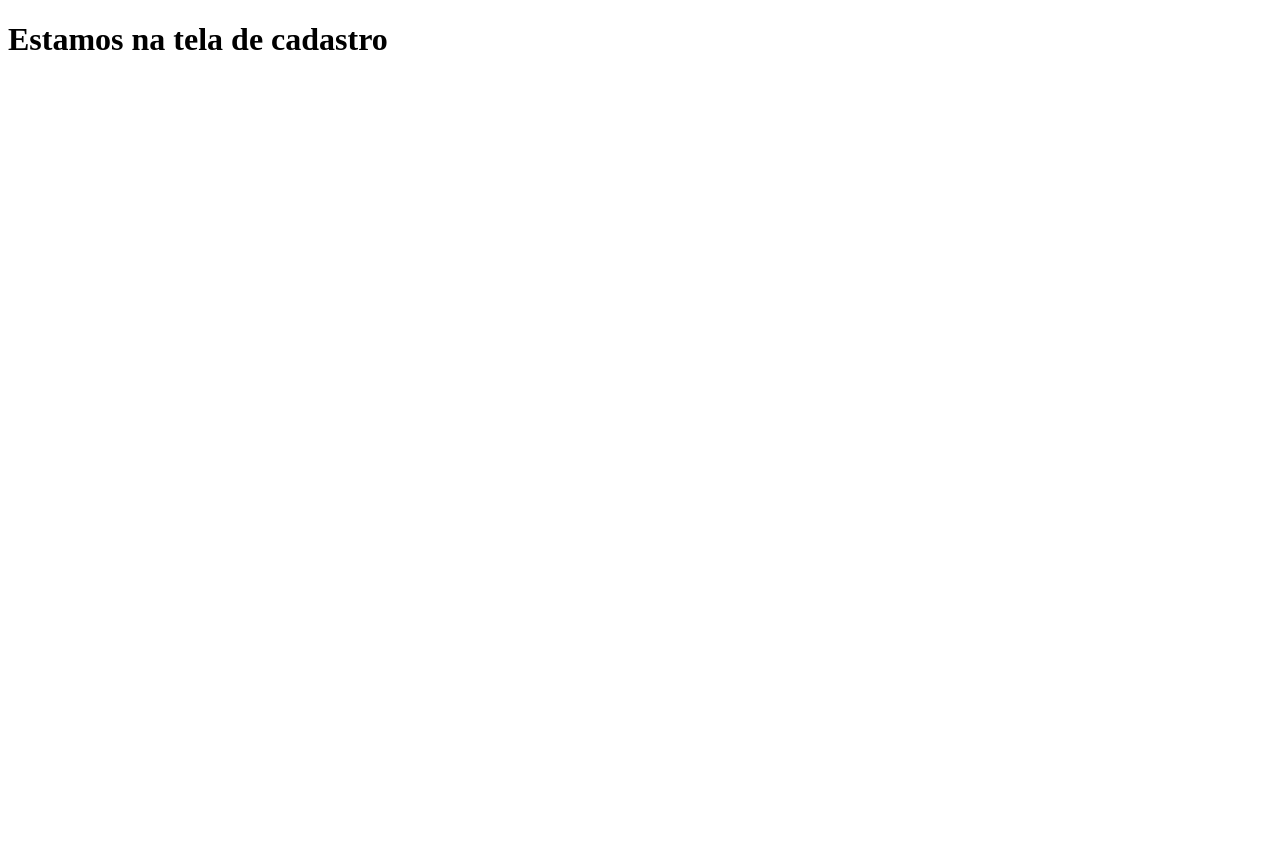
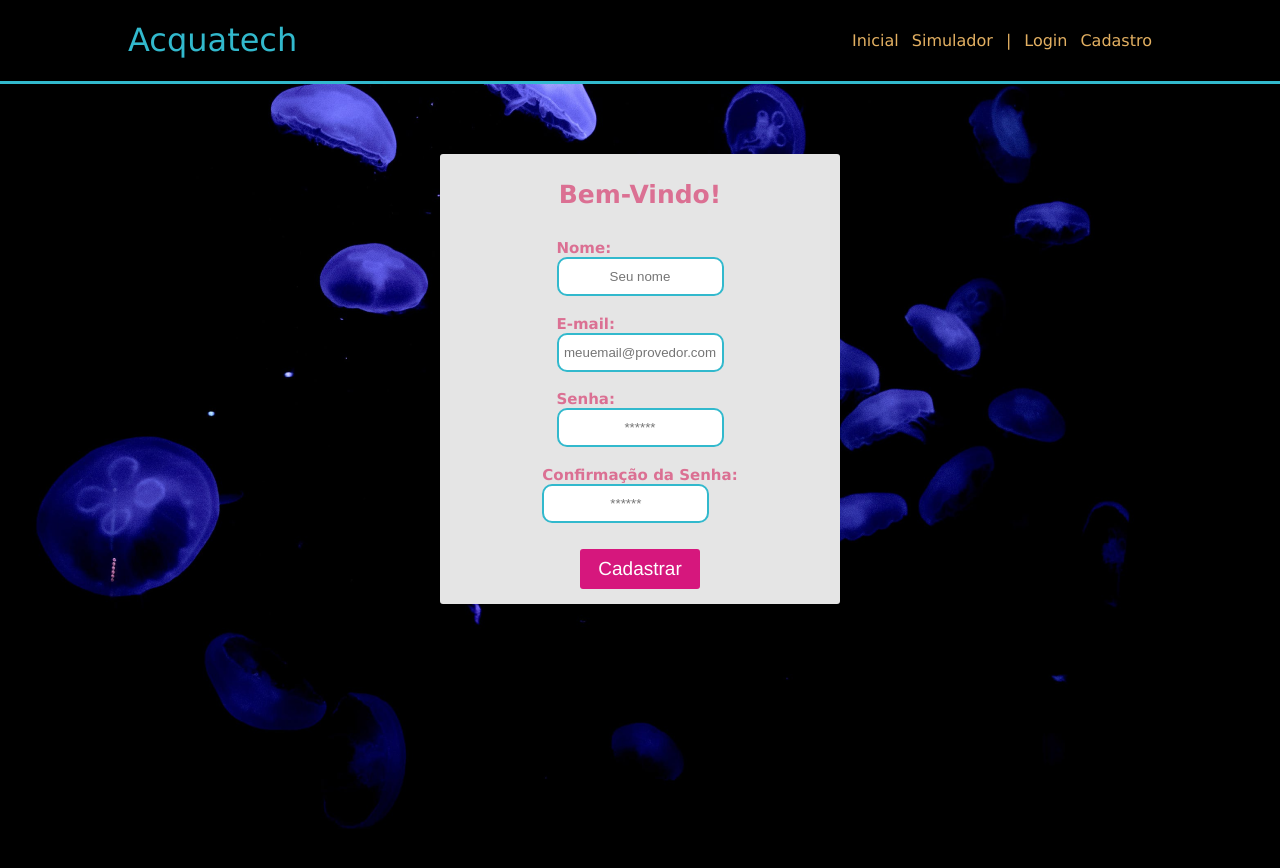
Before and after one commit to moisesaraujo2005/aquatech, a plain HTML site: page cadastro.html in a window 1280 px wide. Before the commit the page ends 800 px from the top, so only its background shows below. Drawn offline with Linux system fonts and the light colour scheme.

Commit message:
Cadastro

```diff
--- /dev/null
+++ b/cadastro.css
@@ -0,0 +1,115 @@
+
+body {
+    margin: 0;
+    padding: 0;
+    font-family: Verdana, Geneva, Tahoma, sans-serif;
+    background-color: black;
+}
+
+
+.container{
+    width: 80%;
+    margin: auto;
+    display: flex;
+}
+
+.header .container{
+    justify-content: space-between;
+}
+
+.titulo{
+    color: #32b9cd;
+    width: fit-content;
+    font-weight: 500;
+}
+
+.navbar{
+    width: 300px;
+    color: #e3b062;
+    list-style: none;
+    display: flex;
+    justify-content: space-between;
+    align-items: center;
+}
+
+.navbar a{
+    color: #e3b062;
+    text-decoration: none;
+}
+
+.navbar a:hover{
+    color: #32b9cd;
+}
+
+.header{
+    border-bottom: 3px solid #32b9cd;
+}
+
+
+
+
+
+
+.card h2{
+    font-size: 25px;
+}
+
+.formulario {
+    justify-content: space-around;
+    flex-direction: column;
+    align-items: center;
+    display: flex;
+    height: 82%;
+    width: 83%;
+
+}
+.formulario span{
+    display: flex;
+    font-size: 15px;
+    font-weight: bold;
+    flex-direction: column;
+}
+.formulario input{
+    border: 2px solid #32b9cd;
+    text-align: center;
+    border-radius: 10px;
+    height: 33px;
+    width: 159px;
+}
+
+.banner {
+    background-image: url("./assets/imagens/bg-jelly-fish-para_outras_pags.png");
+    height: 800px;
+    align-items: center;
+}
+
+.banner .container {
+    justify-content: center;
+    align-items: center;
+}
+
+.card {
+    background-color: #e5e5e5;
+    display: flex;
+    color: palevioletred;
+    height: 450px;
+    flex-direction: column;
+    justify-content: center;
+    width: 400px;
+    align-items: center;
+    margin-top: 70px;
+    border-radius: 3px;
+}
+.botao{
+    cursor: pointer;
+    font-family: 'Franklin Gothic Medium', 'Arial Narrow', Arial, sans-serif;
+    border: 0;
+    border-radius: 3px;
+    font-size: 19px;
+    color: white;
+    background-color: rgb(214, 23, 125);
+    width: 120px;
+    align-self: center;
+    margin-top: 8px;
+    height: 40px;
+}
--- a/cadastro.html
+++ b/cadastro.html
@@ -1,11 +1,63 @@
 <!DOCTYPE html>
 <html lang="en">
+
 <head>
     <meta charset="UTF-8">
     <meta name="viewport" content="width=device-width, initial-scale=1.0">
-    <title>Document</title>
+    <title>Home</title>
+    <link rel="stylesheet" href="cadastro.css">
 </head>
+
 <body>
-    <h1>Estamos na tela de cadastro</h1>
+    <div class="header">
+        <div class="container">
+            <h1 class="titulo">Acquatech</h1>
+            <ul class="navbar">
+                <a href="index.html"><li>Inicial</li></a>
+                <li>Simulador</li>
+                <li> | </li>
+                <li>Login</li>
+                <li>Cadastro</li>
+            </ul>
+        </div>
+    </div>
+
+    <div class="banner">
+        <div class="container">
+            <div class="card">
+                <h2> Bem-Vindo!</h2>
+                <div class="formulario">
+                    <div class="campo">
+                        <span>
+                            Nome:
+                        </span>
+                        <input placeholder="Seu nome">
+                    </div>
+                    <div class="campo">
+
+                        <span>
+                            E-mail:
+                        </span>
+                        <input placeholder="meuemail@provedor.com">
+                    </div>
+                    <div class="campo">
+                        <span>
+                            Senha:
+                        </span>
+                        <input placeholder="******" type="password">
+                    </div>
+                    <div class="campo">
+                        <span>
+                            Confirmação da Senha:
+                        </span>
+                        <input placeholder="******" type="password">
+                    </div>
+                    <button class="botao">Cadastrar</button>
+                </div>
+            </div>
+        </div>
+
+
 </body>
+
 </html>
```
